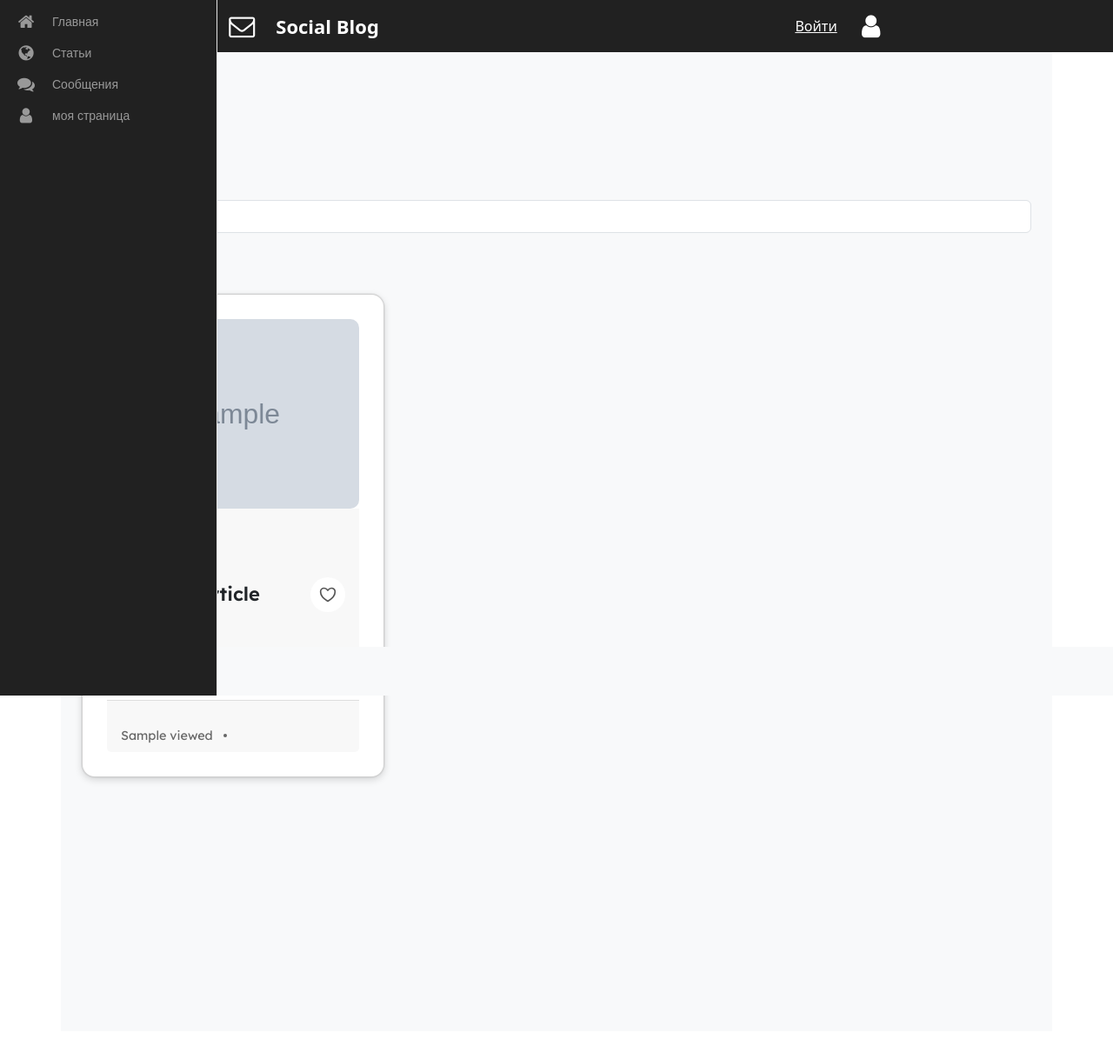
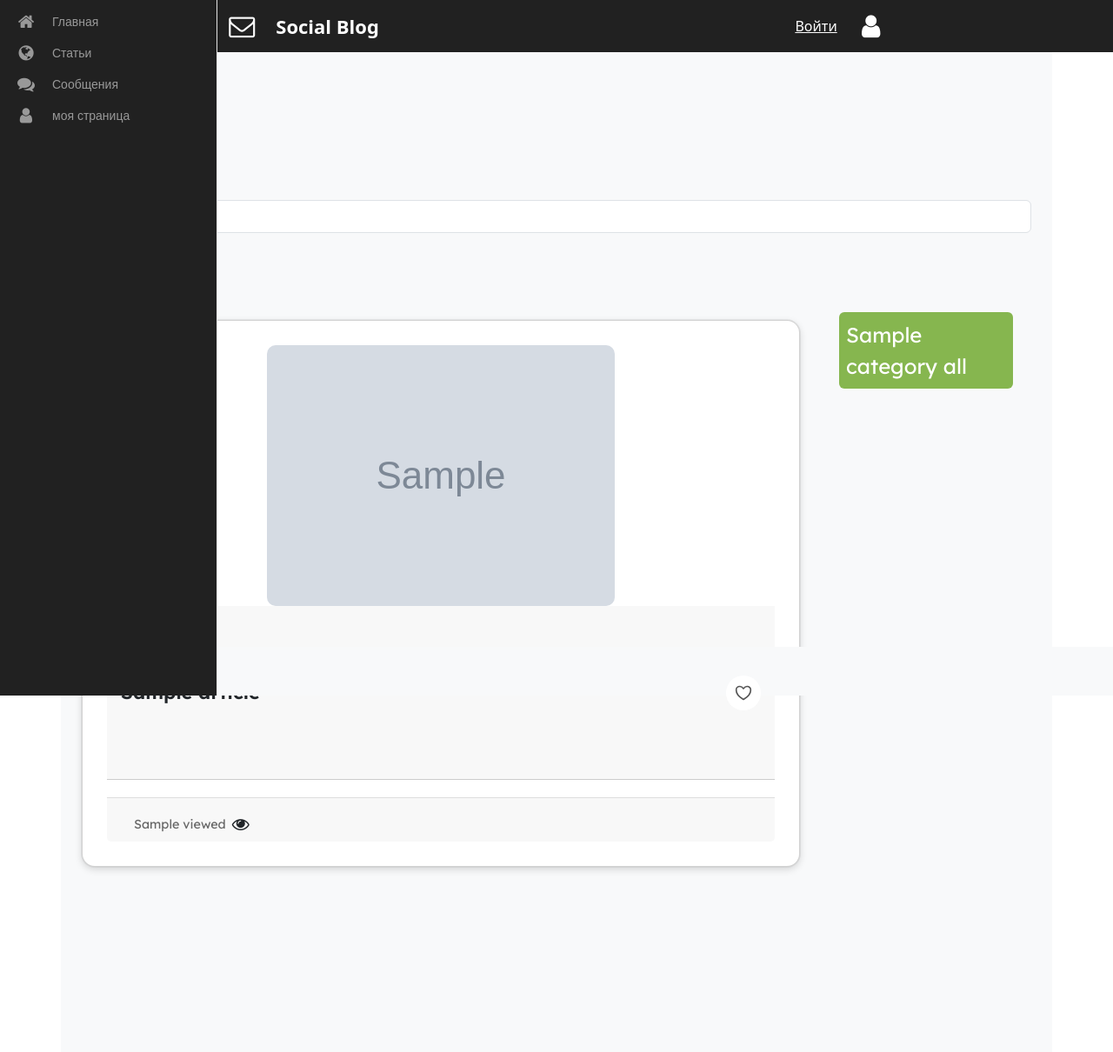
Before and after one commit to JustMorv/SocialBlog, a Yii app: template views/site/index.php in a window 1280 px wide. Shown: the whole page at 87% size. Before the commit the page ends 901 px from the top, so only its background shows below. Run offline with PHP 8.4 and a stand-in for Yii, Linux system fonts and the light colour scheme; the template is opened without the code that fills it: most values are stand-ins (such as "Sample title", 1, 10 or a date in 2020); grey boxes marked "Sample" are stand-in pictures; form fields are guessed from the names that the template uses; data that the repository does not hold is empty; some libraries are stand-ins or nearby versions.

Commit message:
fix sidebar-category

```diff
--- a/controllers/SiteController.php
+++ b/controllers/SiteController.php
@@ -4,6 +4,7 @@ namespace app\controllers;
 
 use app\models\Article;
 use app\models\ArticleSeacrh;
+use app\models\Category;
 use app\models\forms\CommentForm;
 use app\models\forms\RegisterForm;
 use Yii;
@@ -76,11 +77,13 @@ class SiteController extends Controller
         $articles = $query->offset($pagination->offset)->limit($pagination->limit)->all();
         $commentForm = new CommentForm();
         $searchModel = new ArticleSeacrh();
+        $category_all=Category::find()->all();
         return $this->render('index', [
             'searchModel' => $searchModel,
             'articles' => $articles,
             'commentForm' => $commentForm,
-            'pagination' => $pagination,]);
+            'pagination' => $pagination,
+            'category_all' =>$category_all]);
     }
 
     public function actionSay($message = "hello")
--- a/views/layouts/main.php
+++ b/views/layouts/main.php
@@ -52,7 +52,7 @@ $this->registerLinkTag(['rel' => 'icon', 'type' => 'image/x-icon', 'href' => Yii
                 <div class="avatar-container ">
                     <?= Html::img('@web/upload/' . User::getUserInfo()->photo, ['class' => 'avatar', 'onclick' => 'toggleDropdown()']) ?>
                     <div class="dropdown">
-                        <?= Html::a(Yii::t('app', 'Профиль'), Url::to(['user/profile']), ['']) ?>
+                        <?= Html::a(Yii::t('app', 'Профиль'), Url::to(['/user/profile']), ['']) ?>
                         <?= Html::a(Yii::t('app', 'Редактировать профиль'), Url::to(['user/upate']), ['']) ?>
                         <?= Html::beginForm(['/site/logout'], 'post')
                         . Html::submitButton(
--- a/views/site/index.php
+++ b/views/site/index.php
@@ -19,20 +19,64 @@ $this->params['breadcrumbs'][] = $this->title;
 <div class="article-index">
 
     <h1><?= Html::encode($this->title) ?></h1>
+    <?php if (Yii::$app->user->identity!=null){ ?>
+        <p>
+            <?= Html::a('Create Article', ['/post/article/create'], ['class' => 'btn btn-success']) ?>
+        </p>
+    <?php } ?>
 
-    <?php if(Yii::$app->user->identity){?>
-        <p>
-            <?= Html::a('Create Article', ['post/article/create'], ['class' => 'btn btn-success']) ?>
-        </p>
-    <?php }?>
     <?php echo $this->render('_search', ['model' => $searchModel]); ?>
 
-    <div class="container-articles">
-        <div class="row row-cols-1 row-cols-md-3 g-4">
+    <!--    --><?php //= GridView::widget([
+    //        'dataProvider' => $dataProvider,
+    ////        'filterModel' => $searchModel,
+    //        'columns' => [
+    //
+    //            'id',
+    //            'title',
+    //            'description:ntext',
+    //            'content:ntext',
+    //            'date',
+    //            'image',
+    //            //'viewed',
+    ////            'status',
+    //            [
+    //                'attribute' => 'status',
+    //                'value' => function ($data) {
+    //                    return !$data->status ?
+    //                        '<p class="text-info">Активен</p>' :
+    //                        '<p class="text-success">Завершён</p>';
+    //                },
+    //                'format' => 'raw',
+    //
+    //            ],
+    //            //'user_id',
+    ////            'category_id',
+    //            [
+    //                "attribute" => 'category_id',
+    //                'value' => function ($data) {
+    //                    return !$data->category ? "Категория" : $data->category->title;
+    //                },
+    //            ],
+    //            [
+    //                'class' => ActionColumn::className(),
+    //                'urlCreator' => function ($action, Article $model, $key, $index, $column) {
+    //                    return Url::toRoute([$action, 'id' => $model->id]);
+    //                }
+    //            ],
+    //        ],
+    //    ]); ?>
+
+
+    <div class="container-articles d-flex d-row">
+
+
+
+        <div class="card-list">
             <?php foreach ($articles as $article): ?>
 
-               <div class="col">
-                   <div class="card">
+                <article class="card">
+
                     <figure class="card-image m-auto">
                         <?= Html::img('@web/upload/' . $article->image, ['alt' => 'Изображение статьи']) ?>
                     </figure>
@@ -53,21 +97,30 @@ $this->params['breadcrumbs'][] = $this->title;
                     <div class="card-footer">
                         <div class="card-meta card-meta--views">
                             <?= Html::encode($article->viewed) ?>
-                           </div>
+                        </div> <i class="fa fa-eye"></i>
                         <div class="card-meta card-meta--date">
                             <?= Yii::$app->formatter->asDate($article->date, 'medium') ?>
                         </div>
                     </div>
-                   </div>
-               </div>
+                    </a>
+
+                </article>
             <?php endforeach; ?>
 
         </div>
+        <div class="sidebar-category pb-1 ms-4 ">
+            <div class="nav flex-column p-3">
+                <?php foreach ($category_all as $category): ?>
+                    <a href="<?= Url::to(['/post/article/', 'category_id' =>$category->id]) ?>" class="nav-link text-white mb-2 p-2 rounded"><?= $category->title ?></a>
+                <?php endforeach; ?>
+            </div>
+        </div>
+    </div>
 
-    </div>
     <div class="col justify-content-center d-flex mb-4">
         <?= LinkPager::widget(['pagination' => $pagination]) ?>
     </div>
+
 
 </div>
 
--- a/views/user/profile.php
+++ b/views/user/profile.php
@@ -17,6 +17,9 @@ use yii\helpers\Url;
             </p>
             <p><span class="label">Email:</span> <span class="value"><?= User::getUserInfo()->email ?></span></p>
         </div>
+        <?= Html::a(Yii::t('app', 'Редактировать профиль'), Url::to(['/user/update']), ['class' => 'btn btn-lg btn-success btn-rounded', '<span class="glyphicon glyphicon-edit"></span> ' . Yii::t('app', 'Редактировать профиль')]) ?>
+
+
     </div>
     <div class="container mt-5">
         <h3 class="h3 alert alert-success"> <?= Yii::t('app', 'Мои посты') ?></h3>
--- a/web/css/site.css
+++ b/web/css/site.css
@@ -2,6 +2,10 @@
 
 main > .container {
     padding: 70px 15px 20px;
+
+}
+body{
+    overflow-x: hidden;
 }
 
 .footer {
@@ -51,7 +55,24 @@ main > .container {
     z-index: 1;
 }
 .article-view{
+margin: 0 auto;
 
+}
+
+.green-category {
+  background-color: gray;
+}
+
+.sidebar-category a{
+    font-size: 24px;
+    text-decoration: none;
+    margin: 5px;
+    color: white;
+    width: 200px;
+    background-color: rgba(125, 177, 64, 0.92);
+}
+.sidebar-category a:hover{
+    background-color: gainsboro;
 }
 
 .description{
@@ -169,6 +190,7 @@ img {
     box-shadow: 0 0 0 1px rgba(0, 0, 0, 0.05), 0 3px 8px 0 rgba(0, 0, 0, 0.15); /* Updated box-shadow values */
     border-radius: 15px;
     overflow: hidden;
+    margin-top: 30px;
     padding: 1.75rem;
     position: relative;
     transition: .15s ease-in;
@@ -226,9 +248,7 @@ img {
     align-items: center;
 }
 
-.card-meta--views {
-    margin-right: 1rem;
-}
+
 
 .icon-button {
     border: 0;
@@ -267,20 +287,13 @@ img {
 }
 
 .card-meta {
+    margin-left: 15px;
     display: flex;
     align-items: center;
     color: #787878;
-    &:first-child:after {
-        display: block;
-        content: "";
-        width: 4px;
-        height: 4px;
-        border-radius: 50%;
-        background-color: currentcolor;
-        margin-left: .75rem;
-        margin-right: .75rem;
-    }
+
     svg {
+     display: block;
         flex-shrink: 0;
         width: 1em;
         height: 1em;
@@ -296,6 +309,21 @@ img {
         width: 100%;
         padding: 10px 0;
     }
+    .sidebar-category{
+        display: none;
+    }
+    .container-articles{
+        justify-content: center;
+    }
+    .article-view{
+        margin: 0 0 0 50px;
+        text-align: center;
+        padding: 2px;
+    }
+    .card-list{
+        margin: 0 auto;
+    }
+
 }
 
 .nav > li > form > button.logout:focus,
--- a/web/css/style.css
+++ b/web/css/style.css
@@ -240,9 +240,7 @@ nav ul,nav li {
     display: flex;
     align-items: center;
 }
-.card-meta--views {
-    margin-top: 10px;
-}
+
 .main-menu li:hover>a,nav.main-menu li.active>a,.dropdown-menu>li>a:hover,.dropdown-menu>li>a:focus,.dropdown-menu>.active>a,.dropdown-menu>.active>a:hover,.dropdown-menu>.active>a:focus,.no-touch .dashboard-page nav.dashboard-menu ul li:hover a,.dashboard-page nav.dashboard-menu ul li.active a {
     color:#fff;
     background-color:#000000;
```
Also changed, not shown: modules/post/controllers/ArticleController.php (+12 -1 lines), modules/post/views/article/index.php (+15 -3 lines), modules/post/views/article/view.php (+19 -4 lines). Lines whose indentation alone changed are shown as unchanged.
